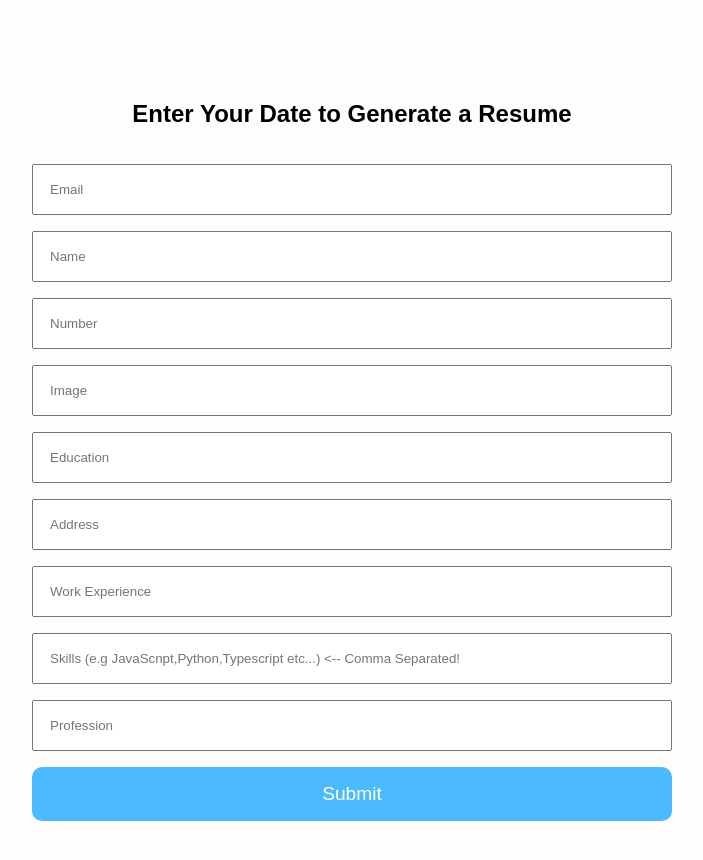
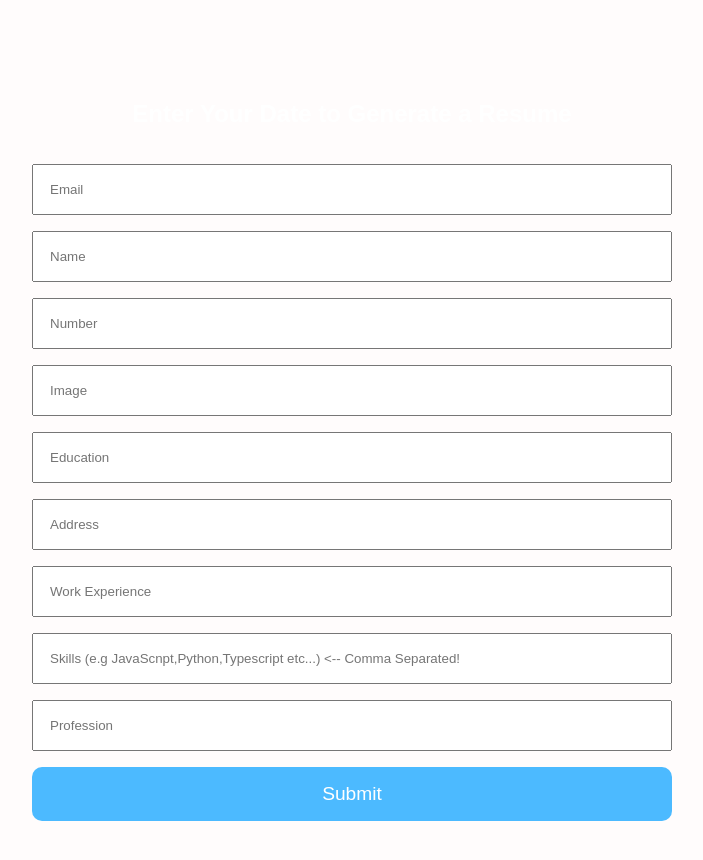
Before and after one commit to DanielHashmi/Hackathon-1-Resume-Builder, a website: page Milestone 3/index.html in a window 1280 px wide. Shown: the whole page, without its empty margins (288-991 px from the left). Drawn offline with Linux system fonts and the light colour scheme.

Commit message:
Add files via upload

```diff
--- a/Milestone 3/css/style.css
+++ b/Milestone 3/css/style.css
@@ -149,7 +149,3 @@ button:hover {
 .hidden {
     display: none;
 }
-
-.form-section .form-heading{
-    color:black;
-}
```
Also changed, not shown: Milestone 3/images/Daniel Hashmi.jpg, Milestone 4/images/Daniel Hashmi.jpg.
